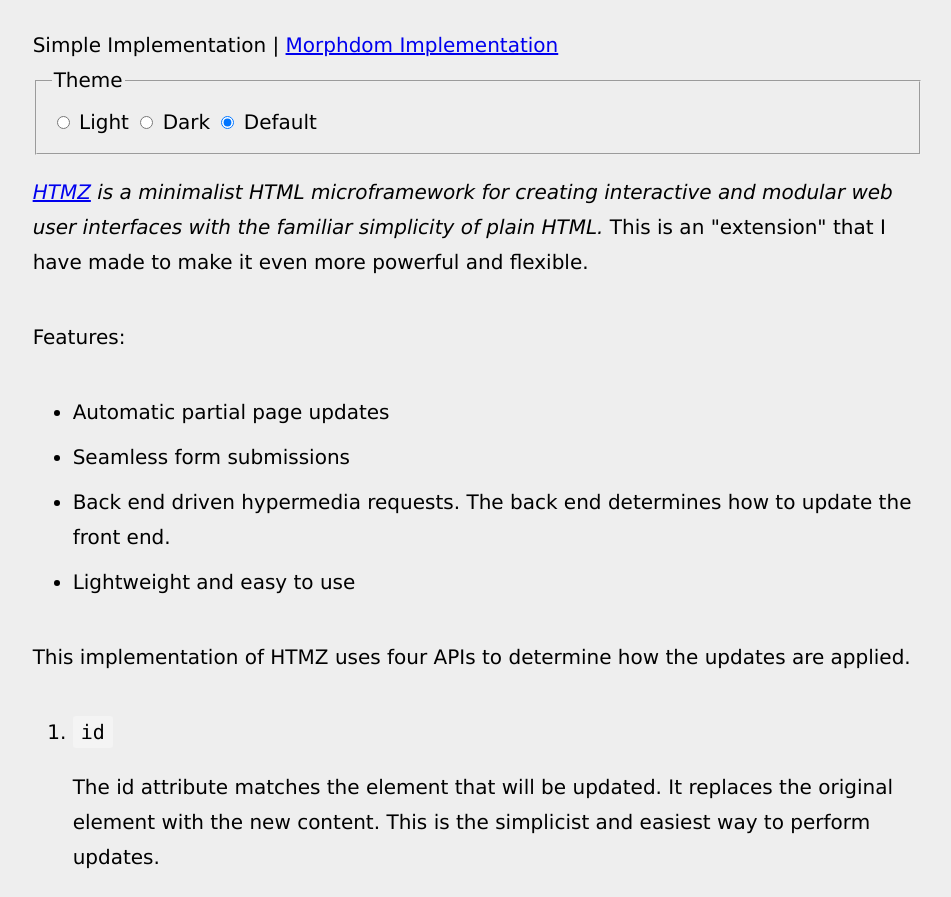
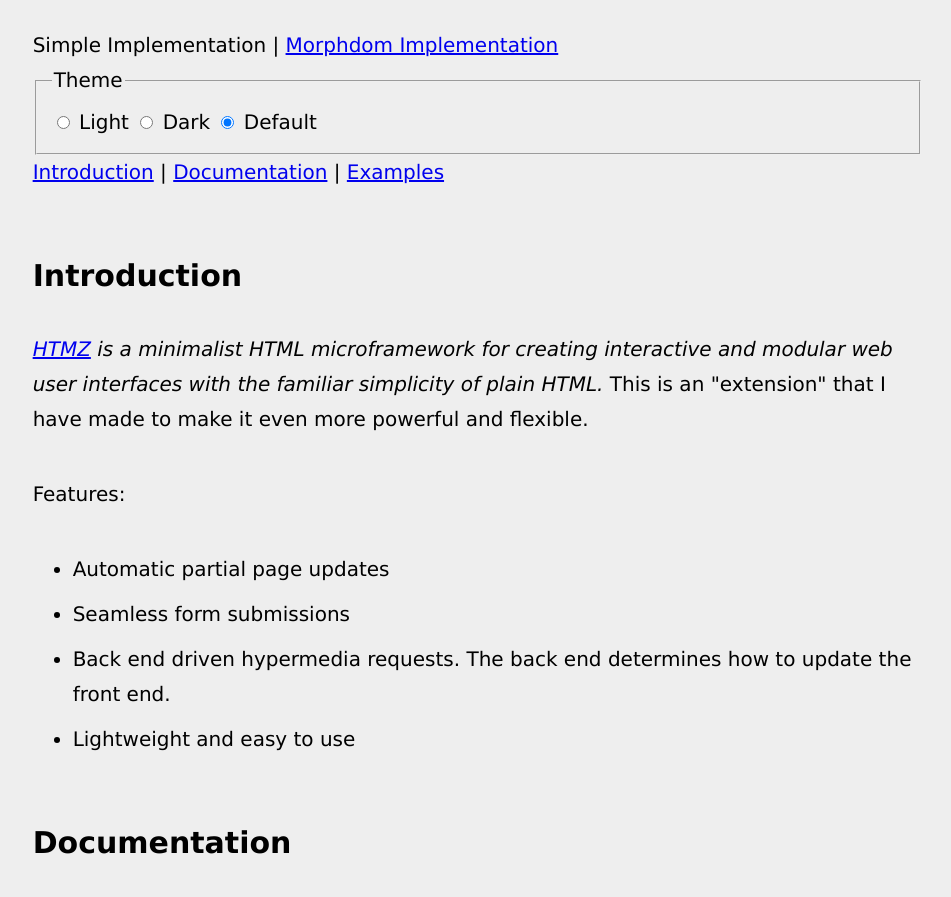
Before and after one commit to jon49/htmz-be, a website: page index.html in a window 1280 px wide. Shown: the top 897 px of the page, without its empty margins (162-1113 px from the left). Drawn offline with Linux system fonts and the light colour scheme.

Commit message:
Added sub navigation.

```diff
--- a/examples.html
+++ b/examples.html
@@ -1,5 +1,5 @@
 <template id="examples">
-  <h2>Demos</h2>
+  <h2 id="examples">Examples</h2>
 
   <h3>Simple Todo</h3>
 
--- a/index.html
+++ b/index.html
@@ -39,6 +39,14 @@
       })()
     </script>
 
+    <nav>
+      <a href="#introduction">Introduction</a> |
+      <a href="#documentation">Documentation</a> |
+      <a href="#examples">Examples</a>
+    </nav>
+
+    <h2 id="introduction">Introduction</h2>
+
     <p><em><a href="https://leanrada.com/htmz/">HTMZ</a> is a minimalist HTML
       microframework for creating interactive and modular web user interfaces with
       the familiar simplicity of plain HTML.</em> This is an "extension" that I have
@@ -51,6 +59,8 @@
       <li>Back end driven hypermedia requests. The back end determines how to update the front end.</li>
       <li>Lightweight and easy to use</li>
     </ul>
+
+    <h2 id="documentation">Documentation</h2>
 
     <p>This implementation of HTMZ uses four APIs to determine how the updates are applied.</p>
 
```
